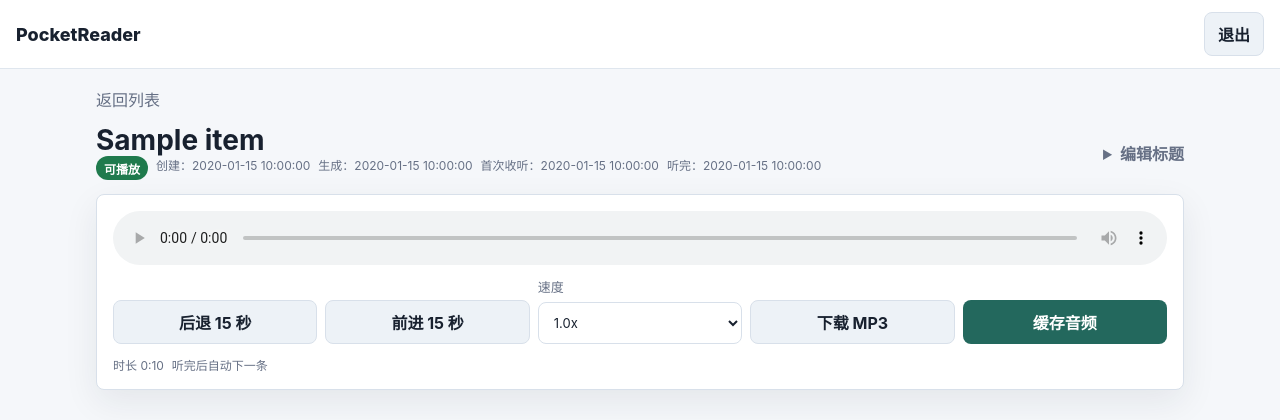
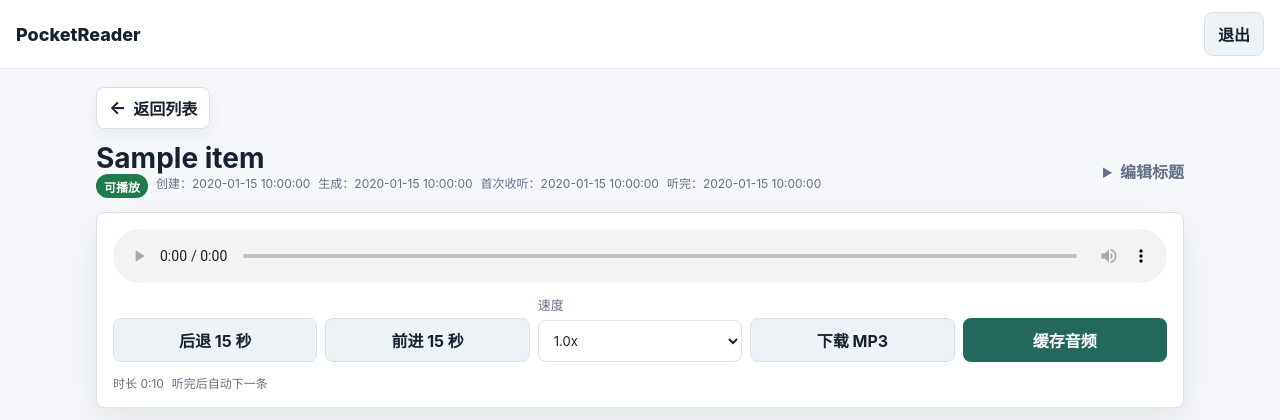
Before and after one commit to yangfengdi/pocketreader-public, a FastAPI app: template pocketreader/templates/item.html in a window 1280 px wide. Shown: the top 420 px of the page. Run offline with FastAPI, Linux system fonts and the light colour scheme; the template is opened without the code that fills it: most values are stand-ins (such as "Sample title", 1, 10 or a date in 2020); data that the repository does not hold is empty; some libraries are stand-ins or nearby versions.

Commit message:
Make item back link more prominent

```diff
--- a/pocketreader/static/app.css
+++ b/pocketreader/static/app.css
@@ -417,9 +417,29 @@ button:disabled {
 }
 
 .back-link {
+  display: inline-flex;
   width: fit-content;
-  color: var(--muted);
+  min-height: 42px;
+  align-items: center;
+  gap: 7px;
+  padding: 8px 12px;
+  border: 1px solid var(--line);
+  border-radius: var(--radius);
+  background: var(--surface);
+  color: var(--text);
+  box-shadow: 0 6px 18px rgba(20, 32, 50, 0.06);
+  font-weight: 750;
   text-decoration: none;
+}
+
+.back-link:hover {
+  border-color: #b7c4d5;
+  background: var(--surface-2);
+}
+
+.back-link span {
+  font-size: 18px;
+  line-height: 1;
 }
 
 .title-editor {
--- a/pocketreader/templates/item.html
+++ b/pocketreader/templates/item.html
@@ -2,7 +2,7 @@
 {% block title %}{{ item.title }} - PocketReader{% endblock %}
 {% block content %}
 <article class="detail">
-  <a class="back-link" href="/">返回列表</a>
+  <a class="back-link" href="/" aria-label="返回内容列表"><span aria-hidden="true">&larr;</span> 返回列表</a>
 
   <header class="detail-head">
     <div>
--- a/pocketreader/templates/layout.html
+++ b/pocketreader/templates/layout.html
@@ -6,7 +6,7 @@
   <meta name="theme-color" content="#0b1220">
   <title>{% block title %}PocketReader{% endblock %}</title>
   <link rel="manifest" href="/static/manifest.webmanifest">
-  <link rel="stylesheet" href="/static/app.css?v=20260510-ui5">
+  <link rel="stylesheet" href="/static/app.css?v=20260510-ui6">
 </head>
 <body>
   <header class="topbar">
@@ -20,6 +20,6 @@
   <main class="page">
     {% block content %}{% endblock %}
   </main>
-  <script src="/static/app.js?v=20260510-ui5" defer></script>
+  <script src="/static/app.js?v=20260510-ui6" defer></script>
 </body>
 </html>
```
